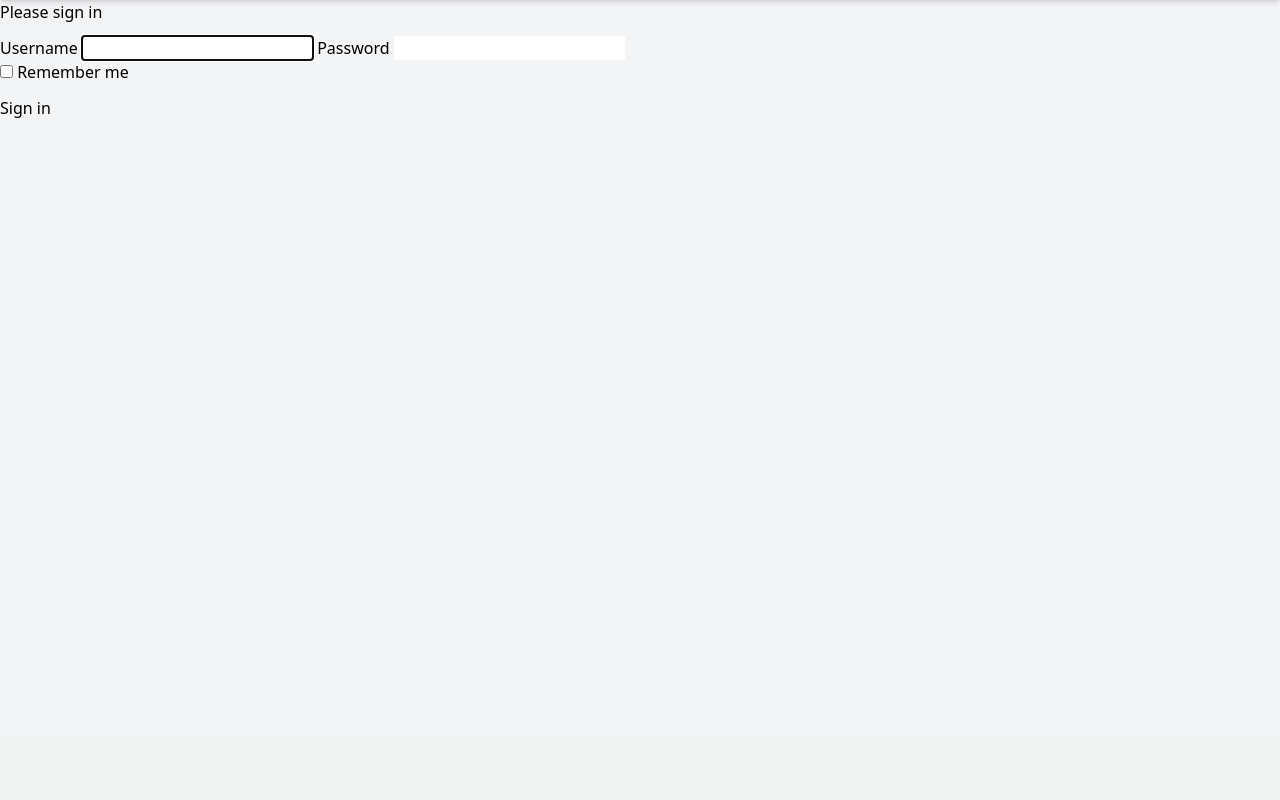
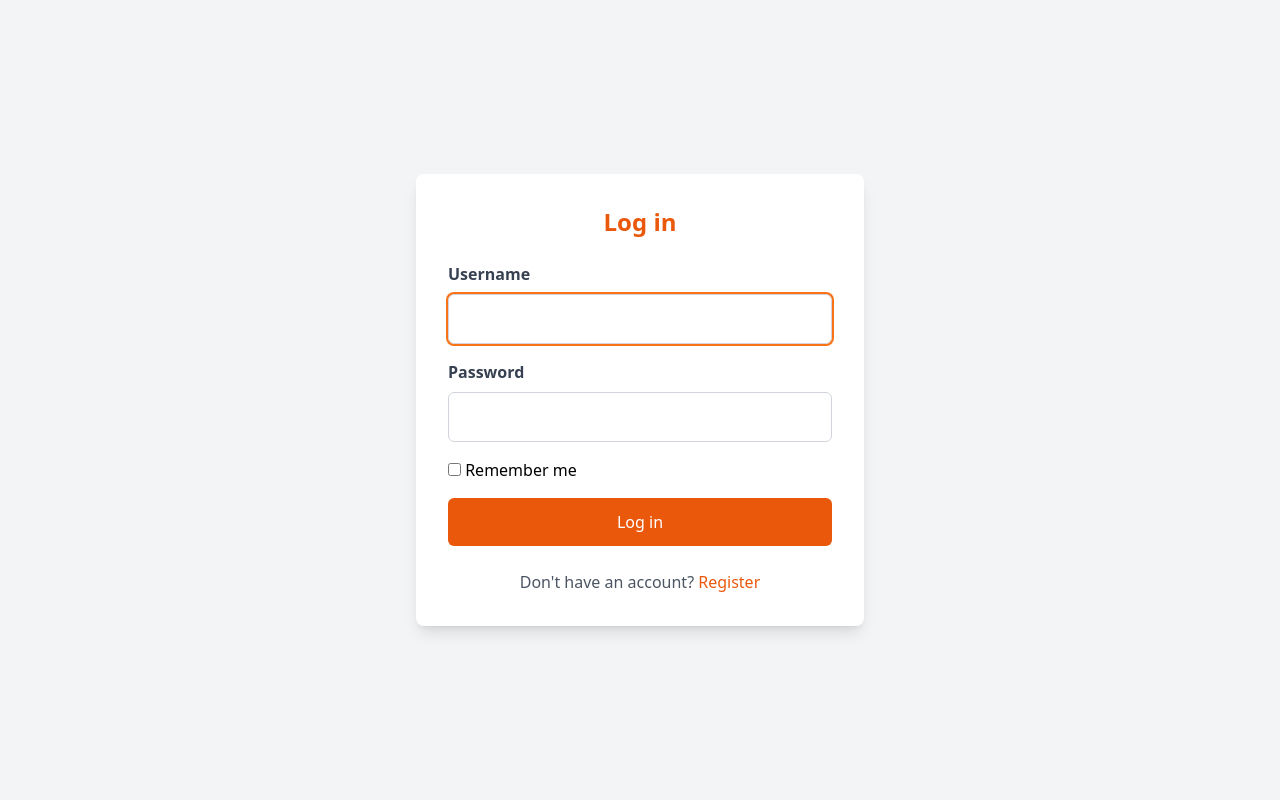
Before and after one commit to Guiggzz/Marmit_hub, a Symfony app: template templates/security/login.html.twig in a window 1280 px wide. Shown: the part 64-864 px from the top of the page. Before the commit the page ends 182 px from the top, so only its background shows below. Run offline with Twig, Linux system fonts and the light colour scheme; the template is opened without the code that fills it, so the values that code supplies are empty; some libraries are stand-ins or nearby versions.

Commit message:
login et register css

```diff
--- a/templates/security/login.html.twig
+++ b/templates/security/login.html.twig
@@ -1,9 +1,12 @@
 {% extends 'base.html.twig' %}
 
-{% block title %}Log in!{% endblock %}
+{% block title %}Log in{% endblock %}
 
 {% block body %}
-<form method="post">
+<div class="min-h-screen flex items-center justify-center bg-gray-100">
+    <div class="w-full max-w-md bg-white p-8 rounded-lg shadow-lg">
+        <h1 class="text-2xl font-semibold text-center text-orange-600 mb-6">Log in</h1>
+
         {% if error %}
             <div class="alert alert-danger">{{ error.messageKey|trans(error.messageData, 'security') }}</div>
         {% endif %}
@@ -14,24 +17,33 @@
             </div>
         {% endif %}
 
-    <h1 class="h3 mb-3 font-weight-normal">Please sign in</h1>
-    <label for="inputUsername">Username</label>
-    <input type="text" value="{{ last_username }}" name="username" id="inputUsername" class="form-control" autocomplete="username" required autofocus>
-    <label for="inputPassword">Password</label>
-    <input type="password" name="password" id="inputPassword" class="form-control" autocomplete="current-password" required>
+        <form method="post">
+            <div class="mb-4">
+                <label for="inputUsername" class="block text-gray-700 font-semibold mb-2">Username</label>
+                <input type="text" value="{{ last_username }}" name="username" id="inputUsername" class="w-full border border-gray-300 rounded-md p-3 focus:outline-none focus:ring-2 focus:ring-orange-500" autocomplete="username" required autofocus>
+            </div>
 
-    <input type="hidden" name="_csrf_token"
-           value="{{ csrf_token('authenticate') }}"
-    >
+            <div class="mb-4">
+                <label for="inputPassword" class="block text-gray-700 font-semibold mb-2">Password</label>
+                <input type="password" name="password" id="inputPassword" class="w-full border border-gray-300 rounded-md p-3 focus:outline-none focus:ring-2 focus:ring-orange-500" autocomplete="current-password" required>
+            </div>
 
-    <div class="checkbox mb-3">
+            <input type="hidden" name="_csrf_token" value="{{ csrf_token('authenticate') }}">
+
+            <div class="checkbox mb-4">
                 <label>
                     <input type="checkbox" name="_remember_me"> Remember me
                 </label>
             </div>
 
-    <button class="btn btn-lg btn-primary" type="submit">
-        Sign in
+            <button class="w-full bg-orange-600 text-white py-3 rounded-md hover:bg-orange-500 focus:outline-none focus:ring-2 focus:ring-orange-500 transition" type="submit">
+                Log in
             </button>
         </form>
+
+        <div class="mt-6 text-center">
+            <p class="text-gray-600">Don't have an account? <a href="{{ path('app_register') }}" class="text-orange-600 hover:underline">Register</a></p>
+        </div>
+    </div>
+</div>
 {% endblock %}
```
Also changed, not shown: templates/registration/register.html.twig (+33 -10 lines). Lines whose indentation alone changed are shown as unchanged.
